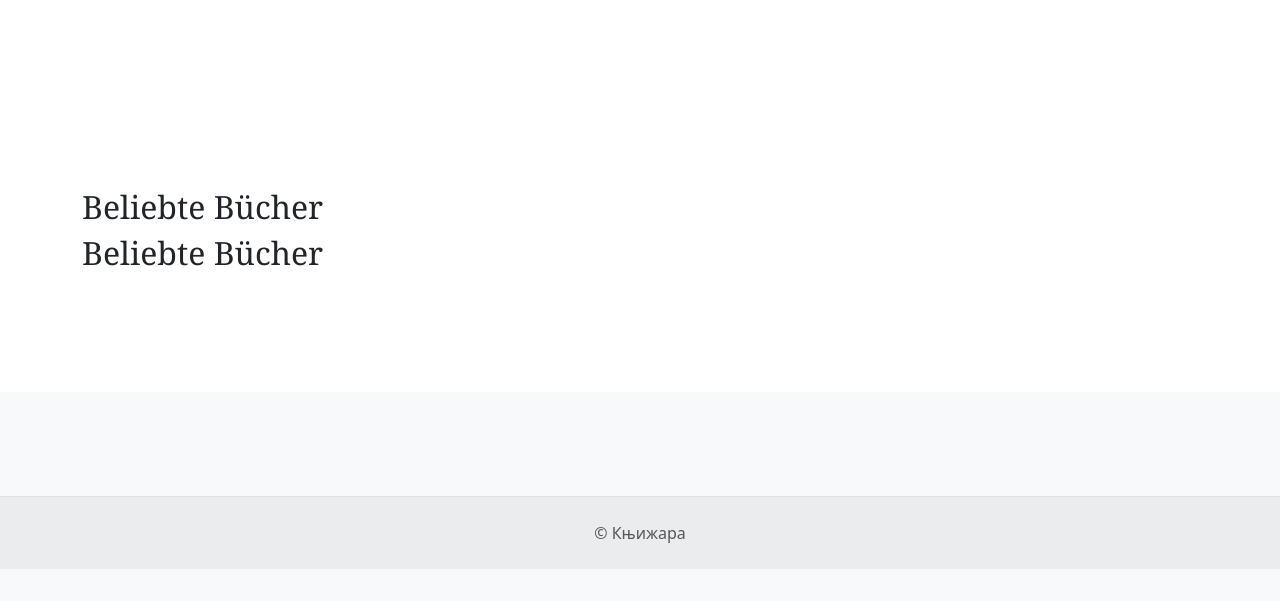
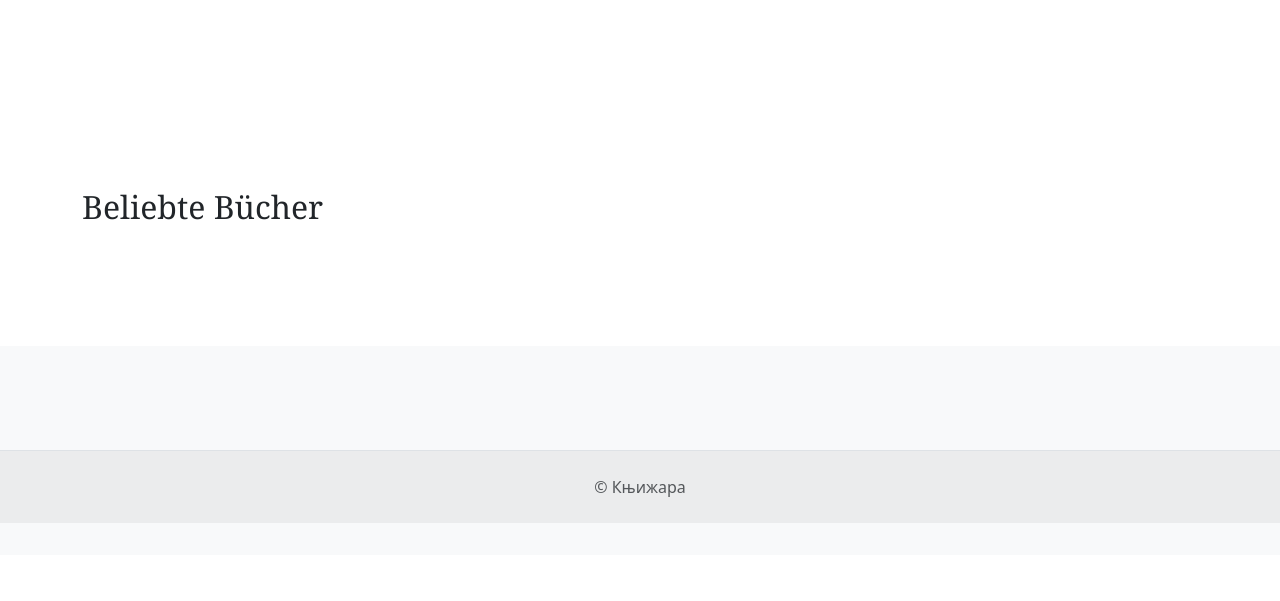
Before and after one commit to As-Itachi/projekt, a PHP site: page /hauptseite.php in a window 1280 px wide. Shown: the part 1325-1926 px from the top of the page. After the commit the page ends 1848 px from the top, so only its background shows below. Run offline with PHP 8.4, Linux system fonts and the light colour scheme; data that the repository does not hold is empty; a stand-in replaces the project's code that opens the database connection.

Commit message:
gelöscht

```diff
--- a/hauptseite.php
+++ b/hauptseite.php
@@ -174,7 +174,7 @@ include_once("navbar/navbar.php");
                             <div class="title">
                                 <span></span>
                             </div>
-                            <h2 class="section-title">Beliebte Bücher</h2>
+
                         </div>
                         <h2 class="section-title">Beliebte Bücher</h2>
                     </div>
```
